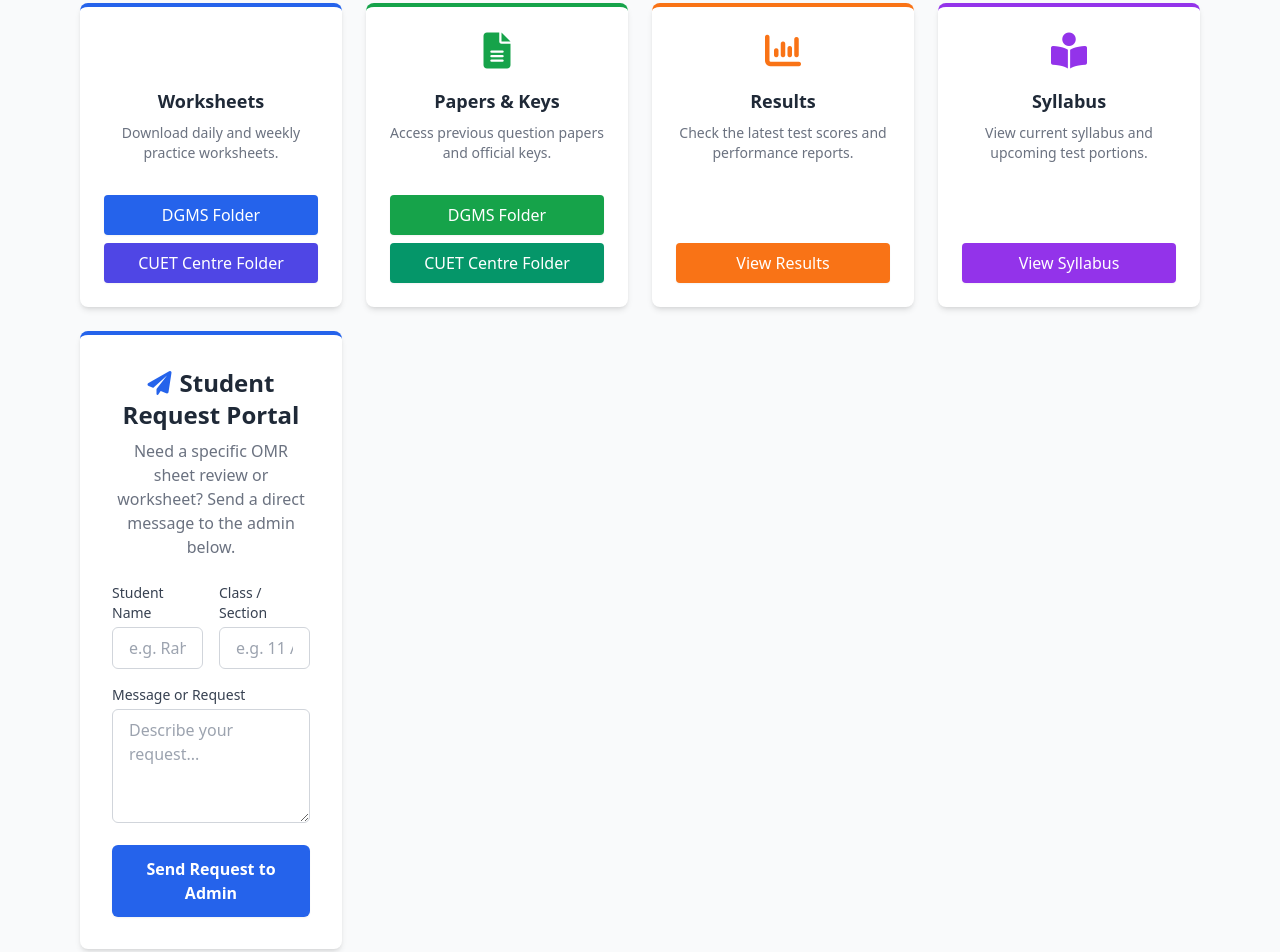
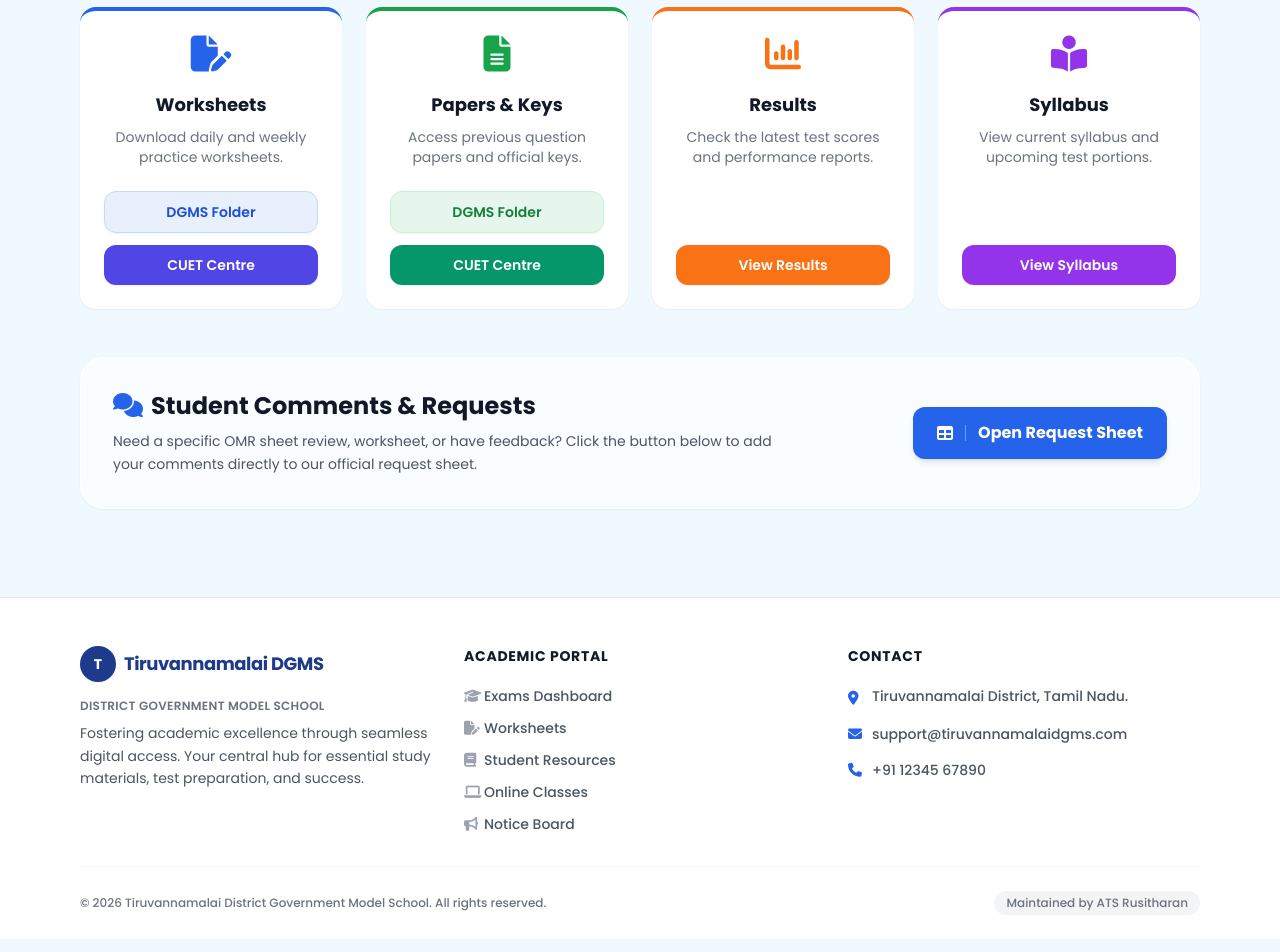
Before and after one commit to tiruvannamalaidgms-bot/Tiruvannamalai-DGMS, a plain HTML site: page index.html in a window 1280 px wide. Shown: the part 756-1708 px from the top of the page. Drawn offline with nearby package versions, Linux system fonts and the light colour scheme.

Commit message:
Update index.html

```diff
--- a/index.html
+++ b/index.html
@@ -18,11 +18,21 @@
     <!-- Favicon (Browser Tab Icon) -->
     <link rel="icon" href="banner.png.jpeg" type="image/x-icon">
 
+    <!-- Tailwind CSS -->
     <script src="https://cdn.tailwindcss.com"></script>
-    <link rel="stylesheet" href="https://cdnjs.cloudflare.com/ajax/libs/font-awesome/6.0.0-beta3/css/all.min.css">
 
-    <!-- CSS for Scrolling News Ticker -->
+    <!-- FontAwesome & Custom Premium Font (Poppins) -->
+    <link rel="stylesheet" href="https://cdnjs.cloudflare.com/ajax/libs/font-awesome/6.4.0/css/all.min.css">
+    <link href="https://fonts.googleapis.com/css2?family=Poppins:wght@300;400;500;600;700&display=swap" rel="stylesheet">
+
+    <!-- AOS Animation Library -->
+    <link href="https://unpkg.com/aos@2.3.1/dist/aos.css" rel="stylesheet">
+    <script src="https://unpkg.com/aos@2.3.1/dist/aos.js"></script>
+
+    <!-- CSS for Scrolling News Ticker & Premium Styles -->
     <style>
+        body { font-family: 'Poppins', sans-serif; }
+
         .marquee-container {
             overflow: hidden;
             white-space: nowrap;
@@ -42,34 +52,44 @@
             0% { transform: translateX(0); }
             100% { transform: translateX(-100%); }
         }
+
+        /* Glassmorphism for the Student Request Banner */
+        .glass-panel {
+            background: rgba(255, 255, 255, 0.65);
+            backdrop-filter: blur(12px);
+            -webkit-backdrop-filter: blur(12px);
+            border: 1px solid rgba(255, 255, 255, 0.8);
+        }
     </style>
 </head>
-<body class="bg-gray-50 font-sans text-gray-800">
 
-    <!-- Header with Logo -->
-    <header class="bg-blue-900 text-white py-6 shadow-md">
+<!-- Premium Ice Blue Background -->
+<body class="bg-sky-50 text-gray-800">
+
+    <!-- Premium Sticky Header -->
+    <header class="bg-blue-900 text-white py-5 shadow-lg sticky top-0 z-50 transition-all">
         <div class="max-w-6xl mx-auto px-4 flex flex-col md:flex-row items-center justify-center gap-4 text-center md:text-left">
             <!-- Header Logo -->
-            <img src="banner.png.jpeg" alt="Logo" class="w-16 h-16 object-cover rounded-full border-2 border-white shadow-sm">
+            <img src="banner.png.jpeg" alt="Logo" class="w-14 h-14 object-cover rounded-full border-2 border-blue-200 shadow-md">
             <div>
-                <h1 class="text-2xl md:text-3xl font-bold">Tiruvannamalai District Government Model School</h1>
-                <p class="mt-1 text-blue-200 font-medium tracking-wide">Official Academic Portal</p>
+                <h1 class="text-xl md:text-2xl font-bold tracking-tight">Tiruvannamalai District Government Model School</h1>
+                <p class="mt-0.5 text-blue-200 font-medium text-sm tracking-wide">Official Academic Portal</p>
             </div>
         </div>
     </header>
 
     <!-- Main Content -->
-    <main class="max-w-6xl mx-auto px-4 py-8">
+    <main class="max-w-6xl mx-auto px-4 py-10">
 
-        <!-- Custom Banner Image (Made smaller and centered) -->
-        <div class="mb-8 max-w-4xl mx-auto">
-            <img src="banner.png.jpeg" alt="Tiruvannamalai DGMS Banner" class="w-full h-auto rounded-lg shadow-md border border-gray-200">
+        <!-- Custom Banner Image -->
+        <div class="mb-8 max-w-4xl mx-auto" data-aos="fade-in" data-aos-duration="1000">
+            <img src="banner.png.jpeg" alt="Tiruvannamalai DGMS Banner" class="w-full h-auto rounded-xl shadow-lg border border-white/50">
         </div>
 
         <!-- Scrolling Announcements Ticker -->
-        <div class="bg-red-50 rounded-lg shadow-sm border border-red-200 mb-8 flex overflow-hidden">
-            <div class="bg-red-600 text-white font-bold px-4 py-3 flex-shrink-0 flex items-center shadow-md z-10">
-                <i class="fa-solid fa-bullhorn mr-2"></i> Updates
+        <div class="bg-red-50 rounded-xl shadow-sm border border-red-200 mb-10 flex overflow-hidden" data-aos="fade-up">
+            <div class="bg-red-600 text-white font-bold px-5 py-3 flex-shrink-0 flex items-center shadow-md z-10 text-sm tracking-wide">
+                <i class="fa-solid fa-bullhorn mr-2 text-lg animate-pulse"></i> Updates
             </div>
             <div class="marquee-container text-red-800">
                 <div class="marquee-text font-medium text-sm md:text-base tracking-wide">
@@ -81,101 +101,83 @@
             </div>
         </div>
 
-        <!-- Resource Cards -->
+        <!-- Resource Cards Grid -->
         <div class="grid grid-cols-1 sm:grid-cols-2 lg:grid-cols-4 gap-6 mb-12">
 
             <!-- Worksheets Card -->
-            <div class="bg-white p-6 rounded-lg shadow-md border-t-4 border-blue-600 text-center hover:shadow-lg transition flex flex-col h-full hover:-translate-y-1 duration-300">
+            <div class="bg-white p-6 rounded-2xl shadow-sm hover:shadow-xl border-t-4 border-blue-600 text-center flex flex-col h-full hover:-translate-y-2 transition-all duration-300" data-aos="fade-up" data-aos-delay="100">
                 <div class="text-4xl mb-4 text-blue-600"><i class="fa-solid fa-file-pen"></i></div>
-                <h3 class="text-lg font-bold mb-2">Worksheets</h3>
-                <p class="text-gray-500 mb-4 text-sm flex-grow">Download daily and weekly practice worksheets.</p>
+                <h3 class="text-lg font-bold mb-2 text-gray-900">Worksheets</h3>
+                <p class="text-gray-500 mb-6 text-sm flex-grow">Download daily and weekly practice worksheets.</p>
 
-                <div class="space-y-2 mt-4">
-                    <a href="https://drive.google.com/drive/folders/11-EAbOk8cuh1HOLHfPjiHXek9sjgGZcq" target="_blank" class="block bg-blue-600 text-white px-4 py-2 rounded font-medium hover:bg-blue-700 transition w-full shadow-sm">DGMS Folder</a>
-                    <a href="https://drive.google.com/drive/folders/15tpcOcTjaAwnXQ-A6foUsVydxFpHXF56" target="_blank" class="block bg-indigo-600 text-white px-4 py-2 rounded font-medium hover:bg-indigo-700 transition w-full shadow-sm">CUET Centre Folder</a>
+                <div class="space-y-3 mt-auto">
+                    <a href="https://drive.google.com/drive/folders/11-EAbOk8cuh1HOLHfPjiHXek9sjgGZcq" target="_blank" class="block bg-blue-600/10 text-blue-700 border border-blue-200 px-4 py-2.5 rounded-xl font-semibold hover:bg-blue-600 hover:text-white transition w-full shadow-sm text-sm">DGMS Folder</a>
+                    <a href="https://drive.google.com/drive/folders/15tpcOcTjaAwnXQ-A6foUsVydxFpHXF56" target="_blank" class="block bg-indigo-600 text-white px-4 py-2.5 rounded-xl font-semibold hover:bg-indigo-700 transition w-full shadow-sm text-sm">CUET Centre</a>
                 </div>
             </div>
 
             <!-- Question Paper & Answer Key Card -->
-            <div class="bg-white p-6 rounded-lg shadow-md border-t-4 border-green-600 text-center hover:shadow-lg transition flex flex-col h-full hover:-translate-y-1 duration-300">
+            <div class="bg-white p-6 rounded-2xl shadow-sm hover:shadow-xl border-t-4 border-green-600 text-center flex flex-col h-full hover:-translate-y-2 transition-all duration-300" data-aos="fade-up" data-aos-delay="200">
                 <div class="text-4xl mb-4 text-green-600"><i class="fa-solid fa-file-lines"></i></div>
-                <h3 class="text-lg font-bold mb-2">Papers & Keys</h3>
-                <p class="text-gray-500 mb-4 text-sm flex-grow">Access previous question papers and official keys.</p>
+                <h3 class="text-lg font-bold mb-2 text-gray-900">Papers & Keys</h3>
+                <p class="text-gray-500 mb-6 text-sm flex-grow">Access previous question papers and official keys.</p>
 
-                <div class="space-y-2 mt-4">
-                    <a href="https://drive.google.com/drive/folders/1C8UNaDboMdd5dDvLgvXJz1ubLWhIsTYc" target="_blank" class="block bg-green-600 text-white px-4 py-2 rounded font-medium hover:bg-green-700 transition w-full shadow-sm">DGMS Folder</a>
-                    <a href="https://drive.google.com/drive/folders/14hljeWwHi7lBy4UHpz_n23vFOWit8Dz1" target="_blank" class="block bg-emerald-600 text-white px-4 py-2 rounded font-medium hover:bg-emerald-700 transition w-full shadow-sm">CUET Centre Folder</a>
+                <div class="space-y-3 mt-auto">
+                    <a href="https://drive.google.com/drive/folders/1C8UNaDboMdd5dDvLgvXJz1ubLWhIsTYc" target="_blank" class="block bg-green-600/10 text-green-700 border border-green-200 px-4 py-2.5 rounded-xl font-semibold hover:bg-green-600 hover:text-white transition w-full shadow-sm text-sm">DGMS Folder</a>
+                    <a href="https://drive.google.com/drive/folders/14hljeWwHi7lBy4UHpz_n23vFOWit8Dz1" target="_blank" class="block bg-emerald-600 text-white px-4 py-2.5 rounded-xl font-semibold hover:bg-emerald-700 transition w-full shadow-sm text-sm">CUET Centre</a>
                 </div>
             </div>
 
             <!-- Result Card -->
-            <div class="bg-white p-6 rounded-lg shadow-md border-t-4 border-orange-500 text-center hover:shadow-lg transition flex flex-col h-full hover:-translate-y-1 duration-300">
+            <div class="bg-white p-6 rounded-2xl shadow-sm hover:shadow-xl border-t-4 border-orange-500 text-center flex flex-col h-full hover:-translate-y-2 transition-all duration-300" data-aos="fade-up" data-aos-delay="300">
                 <div class="text-4xl mb-4 text-orange-500"><i class="fa-solid fa-chart-column"></i></div>
-                <h3 class="text-lg font-bold mb-2">Results</h3>
-                <p class="text-gray-500 mb-4 text-sm flex-grow">Check the latest test scores and performance reports.</p>
-                <a href="https://drive.google.com/drive/folders/1BlR_PclWvf4mQvnwQQAL7ubhRCCTTLYC" target="_blank" class="block bg-orange-500 text-white px-4 py-2 rounded font-medium hover:bg-orange-600 transition w-full mt-auto shadow-sm">View Results</a>
+                <h3 class="text-lg font-bold mb-2 text-gray-900">Results</h3>
+                <p class="text-gray-500 mb-6 text-sm flex-grow">Check the latest test scores and performance reports.</p>
+                <a href="https://drive.google.com/drive/folders/1BlR_PclWvf4mQvnwQQAL7ubhRCCTTLYC" target="_blank" class="block bg-orange-500 text-white px-4 py-2.5 rounded-xl font-semibold hover:bg-orange-600 transition w-full mt-auto shadow-sm text-sm">View Results</a>
             </div>
 
             <!-- Syllabus Card -->
-            <div class="bg-white p-6 rounded-lg shadow-md border-t-4 border-purple-600 text-center hover:shadow-lg transition flex flex-col h-full hover:-translate-y-1 duration-300">
+            <div class="bg-white p-6 rounded-2xl shadow-sm hover:shadow-xl border-t-4 border-purple-600 text-center flex flex-col h-full hover:-translate-y-2 transition-all duration-300" data-aos="fade-up" data-aos-delay="400">
                 <div class="text-4xl mb-4 text-purple-600"><i class="fa-solid fa-book-open-reader"></i></div>
-                <h3 class="text-lg font-bold mb-2">Syllabus</h3>
-                <p class="text-gray-500 mb-4 text-sm flex-grow">View current syllabus and upcoming test portions.</p>
-                <a href="https://drive.google.com/drive/folders/16CG-EUGciFq6oDA-ZJfyd5alsj1Di85t" target="_blank" class="block bg-purple-600 text-white px-4 py-2 rounded font-medium hover:bg-purple-700 transition w-full mt-auto shadow-sm">View Syllabus</a>
+                <h3 class="text-lg font-bold mb-2 text-gray-900">Syllabus</h3>
+                <p class="text-gray-500 mb-6 text-sm flex-grow">View current syllabus and upcoming test portions.</p>
+                <a href="https://drive.google.com/drive/folders/16CG-EUGciFq6oDA-ZJfyd5alsj1Di85t" target="_blank" class="block bg-purple-600 text-white px-4 py-2.5 rounded-xl font-semibold hover:bg-purple-700 transition w-full mt-auto shadow-sm text-sm">View Syllabus</a>
             </div>
-<!-- Student Request Portal -->
-        <div class="mb-12 bg-white p-6 md:p-8 rounded-lg shadow-md border-t-4 border-blue-600 max-w-4xl mx-auto hover:shadow-lg transition duration-300">
-            <div class="text-center mb-6">
-                <h3 class="text-2xl font-bold text-gray-800">
-                    <i class="fa-solid fa-paper-plane text-blue-600 mr-2"></i>Student Request Portal
+        </div>
+
+        <!-- Sleek Student Comments Link (Glassmorphism & Google Sheets) -->
+        <div class="glass-panel p-6 md:p-8 rounded-3xl shadow-sm max-w-6xl mx-auto flex flex-col md:flex-row items-center justify-between gap-8 transition hover:shadow-lg mb-4" data-aos="zoom-in">
+
+            <!-- Left Side: Text -->
+            <div class="md:w-2/3 text-center md:text-left">
+                <h3 class="text-2xl font-bold text-gray-900 mb-2">
+                    <i class="fa-solid fa-comments text-blue-600 mr-2"></i>Student Comments & Requests
                 </h3>
-                <p class="text-gray-500 mt-2 text-sm md:text-base">Need a specific OMR sheet review or worksheet? Send a direct message to the admin below.</p>
+                <p class="text-gray-600 text-sm leading-relaxed">Need a specific OMR sheet review, worksheet, or have feedback? Click the button below to add your comments directly to our official request sheet.</p>
             </div>
 
-            <form action="https://api.web3forms.com/submit" method="POST" class="space-y-4">
+            <!-- Right Side: Google Sheets Button -->
+            <div class="md:w-1/3 flex justify-center md:justify-end w-full">
+                <a href="https://docs.google.com/spreadsheets/d/1jMXa2ngdKI9VYOfb-bFXQ1_JrQQSdYPZndkeoXrBmSw/edit?gid=0#gid=0" target="_blank" class="w-full md:w-auto text-center bg-blue-600 text-white font-bold py-3.5 px-6 rounded-xl hover:bg-blue-700 transition shadow-md flex items-center justify-center gap-3">
+                    <i class="fa-solid fa-table border-r pr-3 border-blue-400"></i> Open Request Sheet
+                </a>
+            </div>
+        </div>
 
-                <!-- REQUIRED: Paste your Web3Forms Access Key here -->
-                <input type="hidden" name="access_key" value="YOUR_ACCESS_KEY_HERE">
-
-                <div class="grid grid-cols-1 md:grid-cols-2 gap-4">
-                    <div>
-                        <label class="block text-sm font-medium text-gray-700 mb-1">Student Name</label>
-                        <input type="text" name="name" required class="w-full px-4 py-2 border border-gray-300 rounded-md focus:ring-blue-600 focus:border-blue-600 outline-none transition" placeholder="e.g. Rahul M.">
-                    </div>
-                    <div>
-                        <label class="block text-sm font-medium text-gray-700 mb-1">Class / Section</label>
-                        <input type="text" name="class" required class="w-full px-4 py-2 border border-gray-300 rounded-md focus:ring-blue-600 focus:border-blue-600 outline-none transition" placeholder="e.g. 11 A1">
-                    </div>
-                </div>
-
-                <div>
-                    <label class="block text-sm font-medium text-gray-700 mb-1">Message or Request</label>
-                    <textarea name="message" rows="4" required class="w-full px-4 py-2 border border-gray-300 rounded-md focus:ring-blue-600 focus:border-blue-600 outline-none transition" placeholder="Describe your request..."></textarea>
-                </div>
-
-                <!-- SPAM Protection -->
-                <input type="checkbox" name="botcheck" class="hidden" style="display: none;">
-
-                <button type="submit" class="w-full bg-blue-600 text-white font-bold py-3 px-4 rounded-md hover:bg-blue-700 transition duration-300 shadow-sm mt-4">
-                    Send Request to Admin
-                </button>
-            </form>
-        </div>
-        </div>
     </main>
 
-    <!-- Footer -->
-    <footer class="bg-white text-gray-700 border-t border-gray-200 pt-12 pb-6">
+    <!-- Professional Footer -->
+    <footer class="bg-white text-gray-700 border-t border-gray-200 pt-12 pb-6 mt-8">
         <div class="max-w-6xl mx-auto px-4">
             <div class="grid grid-cols-1 md:grid-cols-3 gap-8 mb-8">
 
                 <!-- Column 1: School Brand and Bio -->
                 <div>
-                    <div class="flex items-center space-x-2 mb-3">
-                        <div class="bg-blue-900 text-white h-8 w-8 rounded-full flex items-center justify-center font-bold text-sm">T</div>
-                        <span class="font-bold text-lg text-blue-900">Tiruvannamalai DGMS</span>
+                    <div class="flex items-center space-x-2 mb-4">
+                        <div class="bg-blue-900 text-white h-9 w-9 rounded-full flex items-center justify-center font-bold text-sm shadow-sm">T</div>
+                        <span class="font-bold text-lg text-blue-900 tracking-tight">Tiruvannamalai DGMS</span>
                     </div>
-                    <p class="text-xs text-gray-500 mb-1">District Government Model School</p>
+                    <p class="text-xs font-semibold text-gray-500 mb-2 uppercase tracking-wide">District Government Model School</p>
                     <p class="text-sm text-gray-600 leading-relaxed mt-2">
                         Fostering academic excellence through seamless digital access. Your central hub for essential study materials, test preparation, and success.
                     </p>
@@ -183,44 +185,51 @@
 
                 <!-- Column 2: Academic Portal Navigation Links -->
                 <div>
-                    <h4 class="font-bold text-sm text-gray-900 uppercase tracking-wider mb-4">Academic Portal</h4>
-                    <ul class="space-y-2 text-sm text-gray-600">
-                        <li><a href="#" class="hover:text-blue-600 transition"><i class="fa-solid fa-graduation-cap mr-2 text-xs"></i>Exams Dashboard</a></li>
-                        <li><a href="#" class="hover:text-blue-600 transition"><i class="fa-solid fa-file-pen mr-2 text-xs"></i>Worksheets</a></li>
-                        <li><a href="#" class="hover:text-blue-600 transition"><i class="fa-solid fa-book mr-2 text-xs"></i>Student Resources</a></li>
-                        <li><a href="#" class="hover:text-blue-600 transition"><i class="fa-solid fa-laptop mr-2 text-xs"></i>Online Classes</a></li>
-                        <li><a href="#" class="hover:text-blue-600 transition"><i class="fa-solid fa-bullhorn mr-2 text-xs"></i>Notice Board</a></li>
+                    <h4 class="font-bold text-sm text-gray-900 uppercase tracking-wider mb-5">Academic Portal</h4>
+                    <ul class="space-y-3 text-sm text-gray-600 font-medium">
+                        <li><a href="#" class="hover:text-blue-600 transition flex items-center"><i class="fa-solid fa-graduation-cap w-5 text-gray-400"></i>Exams Dashboard</a></li>
+                        <li><a href="#" class="hover:text-blue-600 transition flex items-center"><i class="fa-solid fa-file-pen w-5 text-gray-400"></i>Worksheets</a></li>
+                        <li><a href="#" class="hover:text-blue-600 transition flex items-center"><i class="fa-solid fa-book w-5 text-gray-400"></i>Student Resources</a></li>
+                        <li><a href="#" class="hover:text-blue-600 transition flex items-center"><i class="fa-solid fa-laptop w-5 text-gray-400"></i>Online Classes</a></li>
+                        <li><a href="#" class="hover:text-blue-600 transition flex items-center"><i class="fa-solid fa-bullhorn w-5 text-gray-400"></i>Notice Board</a></li>
                     </ul>
                 </div>
 
                 <!-- Column 3: Contacts -->
                 <div>
-                    <h4 class="font-bold text-sm text-gray-900 uppercase tracking-wider mb-4">Contact</h4>
-                    <ul class="space-y-3 text-sm text-gray-600">
+                    <h4 class="font-bold text-sm text-gray-900 uppercase tracking-wider mb-5">Contact</h4>
+                    <ul class="space-y-4 text-sm text-gray-600">
                         <li class="flex items-start">
-                            <span class="text-blue-900 mt-0.5 mr-2"><i class="fa-solid fa-location-dot"></i></span>
-                            <span>Tiruvannamalai District, Tamil Nadu.</span>
+                            <span class="text-blue-600 mt-0.5 w-6"><i class="fa-solid fa-location-dot"></i></span>
+                            <span class="font-medium">Tiruvannamalai District, Tamil Nadu.</span>
                         </li>
                         <li class="flex items-center">
-                            <span class="text-blue-900 mr-2"><i class="fa-solid fa-envelope"></i></span>
-                            <a href="mailto:support@tiruvannamalaidgms.com" class="hover:text-blue-600 transition">support@tiruvannamalaidgms.com</a>
+                            <span class="text-blue-600 w-6"><i class="fa-solid fa-envelope"></i></span>
+                            <a href="mailto:support@tiruvannamalaidgms.com" class="hover:text-blue-600 transition font-medium">support@tiruvannamalaidgms.com</a>
                         </li>
                         <li class="flex items-center">
-                            <span class="text-blue-900 mr-2"><i class="fa-solid fa-phone"></i></span>
-                            <span>+91 12345 67890</span>
+                            <span class="text-blue-600 w-6"><i class="fa-solid fa-phone"></i></span>
+                            <span class="font-medium">+91 12345 67890</span>
                         </li>
                     </ul>
                 </div>
-
             </div>
 
             <!-- Bottom Copyright bar -->
-            <div class="border-t border-gray-100 pt-6 text-center md:text-left md:flex md:justify-between text-xs text-gray-500">
+            <div class="border-t border-gray-100 pt-6 flex flex-col md:flex-row justify-between items-center text-xs text-gray-500 font-medium">
                 <p>&copy; 2026 Tiruvannamalai District Government Model School. All rights reserved.</p>
-                <p class="mt-2 md:mt-0">Academic Hub</p>
+                <p class="mt-2 md:mt-0 bg-gray-100 px-3 py-1 rounded-full">Maintained by ATS Rusitharan</p>
             </div>
         </div>
     </footer>
 
+    <!-- Initialize AOS Animation Script -->
+    <script>
+        AOS.init({
+            duration: 800,
+            once: true,
+            offset: 50
+        });
+    </script>
 </body>
 </html>
```
